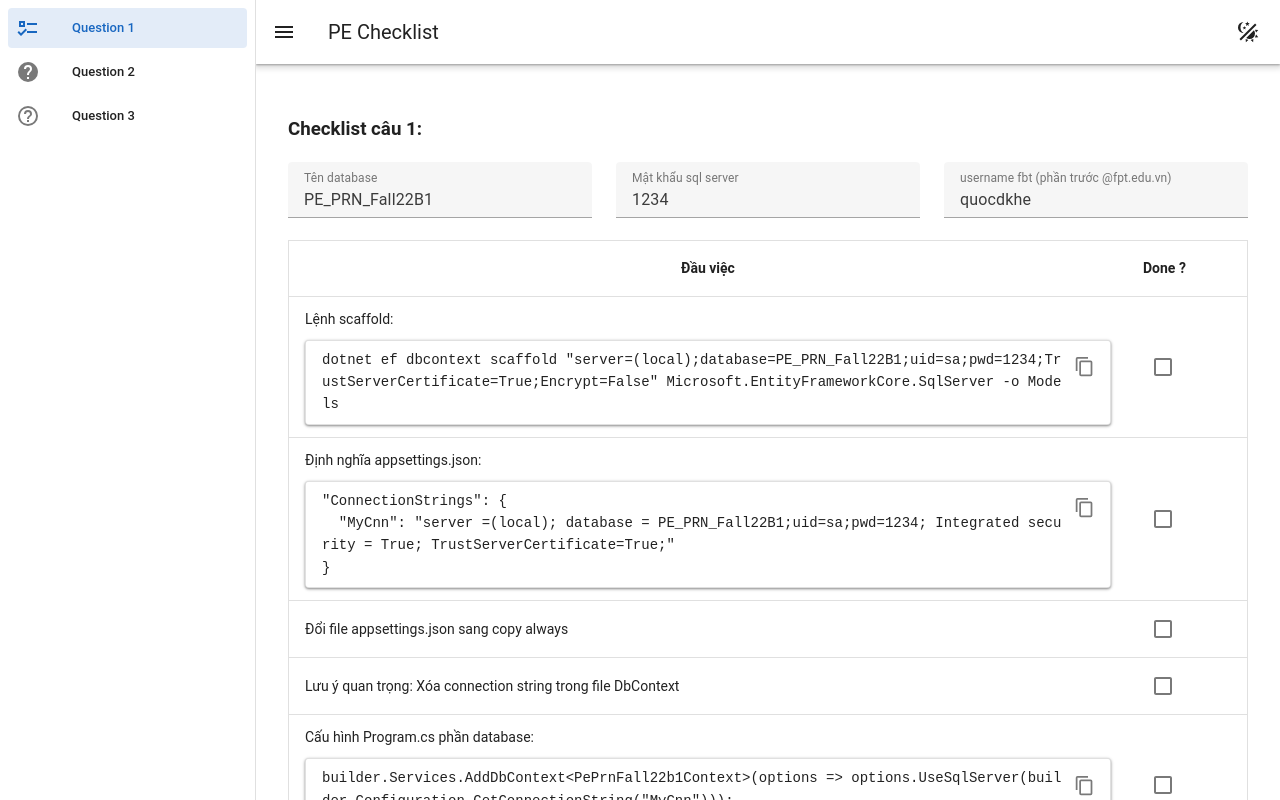
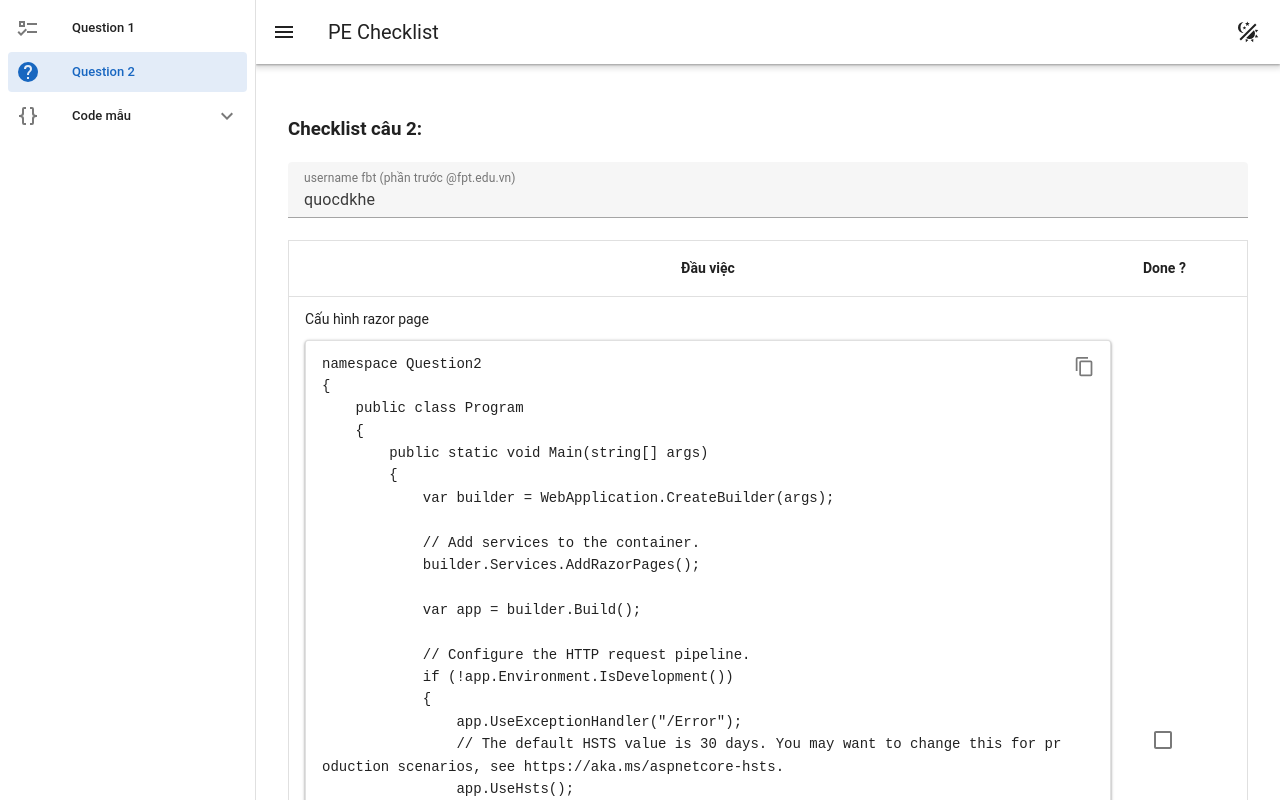
Before and after one commit to quocdkhe/pe-checklist, a Vue app: page /#/question2 in a window 1280 px wide. Shown: the top 800 px of the page. Built offline with nearby package versions, Linux system fonts and the light colour scheme.

Commit message:
ok, pềct

```diff
--- a/src/components/Code.vue
+++ b/src/components/Code.vue
@@ -1,5 +1,5 @@
 <template>
-  <v-card border="thin">
+  <v-card border="thin" width="100%" class="fill-width">
     <v-sheet class="code-block">
       <pre class="code-content"><code>{{ text }}</code></pre>
 
@@ -36,11 +36,16 @@ async function copyToClipboard() {
 </script>
 
 <style scoped>
+.fill-width {
+  flex: 1 1 100%;
+}
+
 .code-block {
   position: relative;
   display: flex;
-  align-items: center;
-  padding: 8px 44px 8px 16px;
+  align-items: flex-start;
+  padding: 12px 44px 12px 16px;
+  min-height: 50px;
   font-family: 'JetBrains Mono', 'Fira Code', 'Cascadia Code', monospace;
 }
 
@@ -65,7 +70,7 @@ code {
   top: 6px;
   right: 6px;
   opacity: 0.6;
-  transition: opacity 0.2s;
+  transition: opacity 0.2s, transform 0.2s;
 }
 
 .copy-btn:hover {
--- a/src/components/Layout.vue
+++ b/src/components/Layout.vue
@@ -2,25 +2,30 @@
   <v-app id="inspire">
     <v-navigation-drawer v-model="drawer">
       <v-list density="compact" nav>
+        <v-list-item :prepend-icon="mdiFormatListChecks" title="Question 1" to="/" exact color="primary"></v-list-item>
+        <v-list-item :prepend-icon="mdiHelpCircle" title="Question 2" to="/question2" color="primary"></v-list-item>
+
+        <v-list-group value="code-mau">
+          <template v-slot:activator="{ props }">
             <v-list-item
-          :prepend-icon="mdiFormatListChecks"
-          title="Question 1"
-          to="/"
-          exact
+              v-bind="props"
+              :prepend-icon="mdiCodeBraces"
+              title="Code mẫu"
+              color="primary"
+            ></v-list-item>
+          </template>
+
+          <v-list-item
+            title="Cấu hình Odata"
+            to="/odata-config"
             color="primary"
           ></v-list-item>
           <v-list-item
-          :prepend-icon="mdiHelpCircle"
-          title="Question 2"
-          to="/question2"
+            title="Code mẫu EF phần xóa"
+            to="/ef-delete-code"
             color="primary"
           ></v-list-item>
-        <v-list-item
-          :prepend-icon="mdiHelpCircleOutline"
-          title="Question 3"
-          to="/question3"
-          color="primary"
-        ></v-list-item>
+        </v-list-group>
       </v-list>
     </v-navigation-drawer>
 
@@ -28,11 +33,7 @@
       <v-app-bar-nav-icon @click="drawer = !drawer"></v-app-bar-nav-icon>
 
       <v-app-bar-title>PE Checklist</v-app-bar-title>
-      <v-btn
-        class="ma-2"
-        :icon="mdiThemeLightDark"
-        @click="toggleTheme"
-      />
+      <v-btn class="ma-2" :icon="mdiThemeLightDark" @click="toggleTheme" />
     </v-app-bar>
 
     <v-main>
@@ -50,7 +51,8 @@ import {
   mdiThemeLightDark,
   mdiFormatListChecks,
   mdiHelpCircle,
-  mdiHelpCircleOutline
+  mdiHelpCircleOutline,
+  mdiCodeBraces
 } from '@mdi/js'
 
 const drawer = ref<boolean>(true)
--- /dev/null
+++ b/src/pages/EFDeleteCode.vue
@@ -0,0 +1,10 @@
+<template>
+  <v-container>
+    <h1>Code mẫu EF phần xóa</h1>
+    <p>Nội dung đang được cập nhật...</p>
+  </v-container>
+</template>
+
+<script setup lang="ts">
+// No logic for now
+</script>
--- /dev/null
+++ b/src/pages/OdataConfig.vue
@@ -0,0 +1,10 @@
+<template>
+  <v-container>
+    <h1>Cấu hình Odata</h1>
+    <p>Nội dung đang được cập nhật...</p>
+  </v-container>
+</template>
+
+<script setup lang="ts">
+// No logic for now
+</script>
--- a/src/pages/Question3.vue
+++ /dev/null
@@ -1,17 +0,0 @@
-<template>
-  <v-container>
-    <h1>Question 3</h1>
-    <p>This is placeholder content for Question 3.</p>
-    <v-divider class="my-4"></v-divider>
-    <v-card variant="outlined" class="pa-4">
-      <v-card-title>Dummy Data Section</v-card-title>
-      <v-card-text>
-        Ut enim ad minim veniam, quis nostrud exercitation ullamco laboris nisi ut aliquip ex ea commodo consequat.
-      </v-card-text>
-    </v-card>
-  </v-container>
-</template>
-
-<script setup lang="ts">
-// Dummy component logic
-</script>
```
Also changed, not shown: src/plugins/router.ts (+6 -4 lines). Lines whose indentation alone changed are shown as unchanged.
